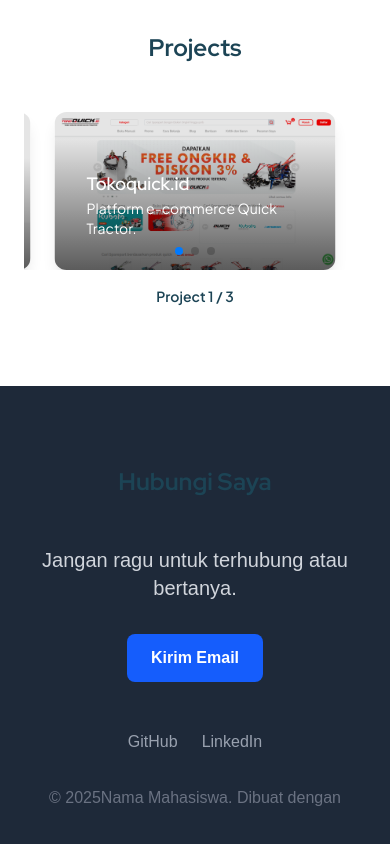
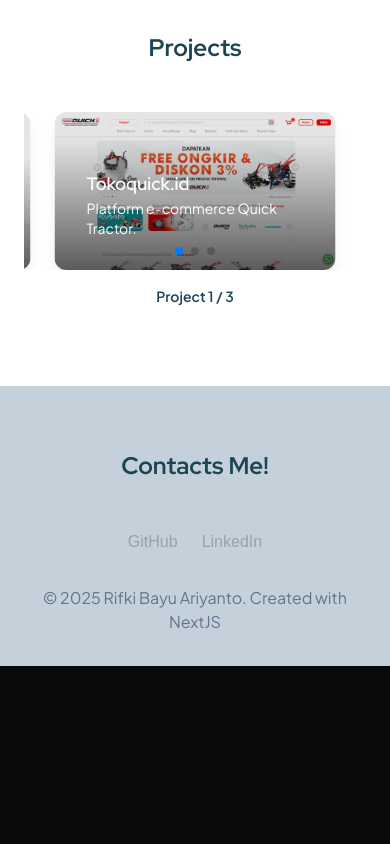
Before and after one commit to rifkibayuariy/rifkibayuariyan, a Next.js app in the folder frontend/: page / in a window 390 px wide. Shown: the part 2208-3052 px from the top of the page. After the commit the page ends 2874 px from the top, so only its background shows below. Built offline with nearby package versions, Linux system fonts and the light colour scheme.

Commit message:
Contacts

```diff
--- a/frontend/components/Contact.tsx
+++ b/frontend/components/Contact.tsx
@@ -2,37 +2,28 @@
 
 export default function Contact() {
   return (
-    <footer id="kontak" className="py-20 bg-gray-800 text-white">
+    <footer id="contacts" className="pt-16 pb-8 bg-secondary text-white shadow">
       <div className="container mx-auto px-6 text-center">
-        <SectionTitle title="Hubungi Saya" />
-        <p className="text-xl text-gray-300 mb-8">
-          Jangan ragu untuk terhubung atau bertanya.
-        </p>
-        <a
-          href="mailto:emailanda@example.com"
-          className="bg-blue-600 textwhite font-bold py-3 px-6 rounded-lg hover:bg-blue-700 transitioncolors duration-300 inline-block mb-12"
-        >
-          Kirim Email
-        </a>
+        <SectionTitle title="Contacts Me!" />
         <div className="flex justify-center space-x-6 mb-8">
           <a
             href="#"
             target="_blank"
-            className="text-gray-400 hover:textwhite transition-colors duration-300"
+            className="text-gray-400 hover:text-white transition-colors duration-300"
           >
             GitHub
           </a>
           <a
             href="#"
             target="_blank"
-            className="text-gray-400 hover:textwhite transition-colors duration-300"
+            className="text-gray-400 hover:text-white transition-colors duration-300"
           >
             LinkedIn
           </a>
         </div>
-        <p className="text-gray-500">
-          &copy; {new Date().getFullYear()}
-          Nama Mahasiswa. Dibuat dengan{" "}
+        <p className="text-slate-500 font-jakarta">
+          &copy; {new Date().getFullYear()} Rifki Bayu Ariyanto. Created with{" "}
+          {"NextJS"}
         </p>
       </div>
     </footer>
--- a/frontend/components/ui/Navbar.tsx
+++ b/frontend/components/ui/Navbar.tsx
@@ -81,9 +81,12 @@
           })}
         </ul>
         <div>
-          <button className="px-4 font-bold text-white py-2 bg-main rounded-lg hidden md:block">
+          <a
+            href="#contacts"
+            className="px-4 font-bold text-white py-2 bg-main rounded-lg hidden md:block cursor-pointer"
+          >
             Let's Talk
-          </button>
+          </a>
         </div>
       </nav>
     </header>
```
